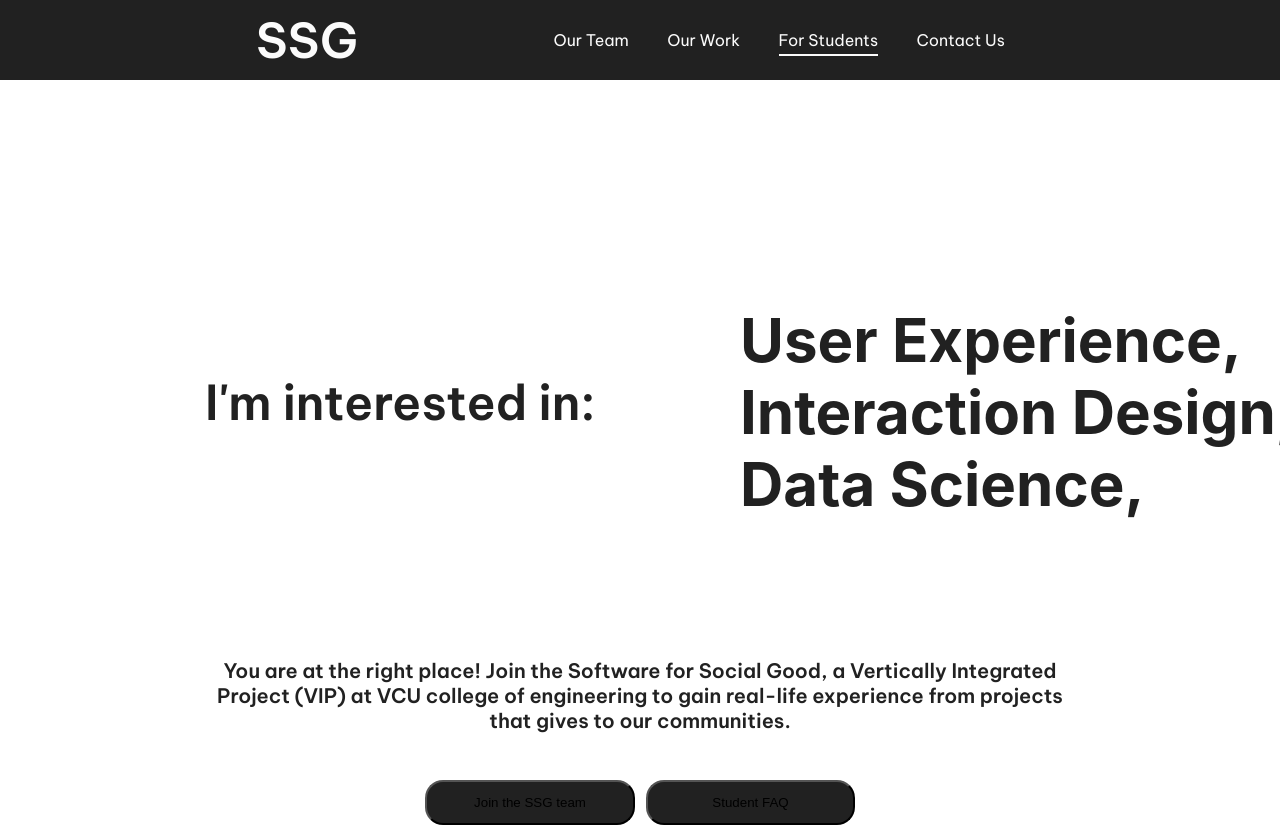
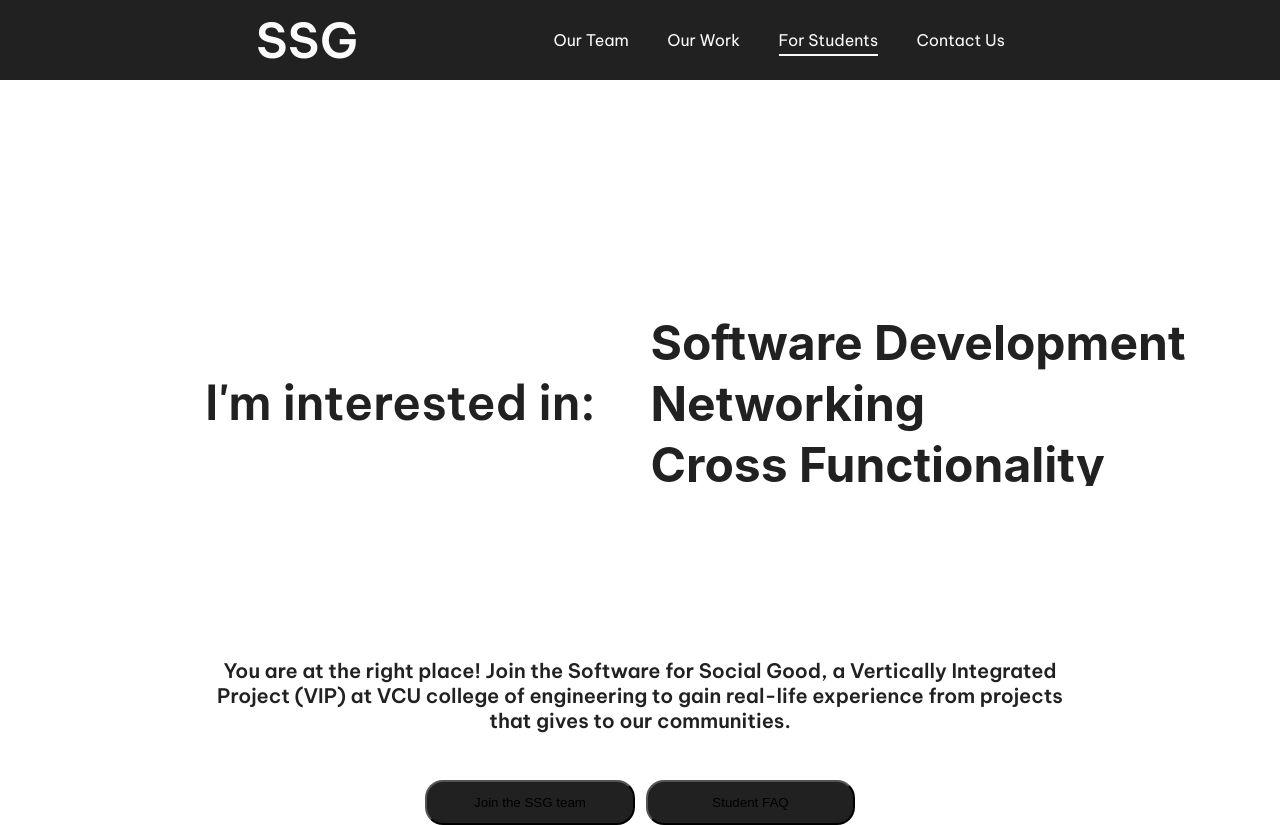
Before and after one commit to vcu-ssg/software-for-social-good-website, a Next.js app: page /forstudents in a window 1280 px wide. Built offline with nearby package versions, Linux system fonts and the light colour scheme.

Commit message:
made carousel for interested in list

```diff
--- a/components/ForStudentsLanding.js
+++ b/components/ForStudentsLanding.js
@@ -6,7 +6,53 @@ const ForStudentsLanding = () =>
         <div>
             <div>
                 <h1 className={ styles.main }>I'm interested in:</h1>
-                <h1 className= {styles.scrollWheel}> {interests.map((interest) => { return interest + ",\n"})} {lastInterest} </h1>
+                <div class= {styles.frame}>
+                    <div class={styles.carousel}>
+                        <div class= {styles.change_outer}>
+                           <div class= {styles.change_inner}>
+                            <div class= {styles.element}>
+                                User Experience
+                            </div>
+                            <div class= {styles.element}>
+                                Interaction Design
+                            </div>
+                            <div class= {styles.element}>
+                                Data Science
+                            </div>
+                            <div class= {styles.element}>
+                                Software Development
+                            </div>
+                            <div class= {styles.element}>
+                                Networking
+                            </div>
+                            <div class= {styles.element}>
+                               Cross Functionality
+                            </div>
+                            <div class= {styles.element}>
+                               Visual Design
+                            </div>
+                            <div class= {styles.element}>
+                               User Research
+                            </div>
+                            <div class= {styles.element}>
+                               Career Development
+                            </div>
+                            <div class= {styles.element}>
+                               Project Management
+                            </div>
+                            <div class= {styles.element}>
+                               Community Outreach
+                            </div>
+                            <div class= {styles.element}>
+                               Collaboration
+                            </div>
+                            <div class= {styles.element}>
+                               Product Innovation
+                            </div>
+                           </div>
+                        </div>
+                    </div>
+                </div>
                 <h5 className={ styles.sub }>
                     You are at the right place! Join the Software for Social Good, a Vertically Integrated Project (VIP)
                     at VCU college of engineering to gain real-life experience from projects that gives to our communities.
@@ -23,3 +69,5 @@ const interests = ["User Experience", "Interaction Design", "Data Science", "Sof
 const lastInterest = "Product Innovation";
 
 export default ForStudentsLanding;
+
+// </div> <h1 className= {styles.scrollWheel}> {interests.map((interest) => { return interest + ",\n"})} {lastInterest} </h1>
--- a/styles/ForStudentsLanding.module.css
+++ b/styles/ForStudentsLanding.module.css
@@ -9,6 +9,116 @@
     font-weight: 700;
     font-size: 48px;
     color: #212121;
+}
+
+.frame {
+    position: absolute;
+    width: 1000px;
+    height: 180px;
+    gap: 20px;
+    top: 306px;
+    left: calc(50% - 399px/2 - 250px);
+    overflow-y: scroll;
+}
+
+.carousel {
+    position: relative;
+    text-align: left;
+    font-size: 48px;
+    line-height: 61px;
+    width: 1000px;
+    height: 214px;
+}
+
+.carousel .change_outer {
+    position: absolute;
+    top: 0;
+    left: 46%;
+    text-align: left;
+    height: 61px;
+}
+
+.carousel .change_outer .change_inner {
+    position: relative;
+    animation: scrollThrough 20s ease-in-out infinite;
+}
+
+.carousel .change_outer .element {
+    display: block;
+    font-weight: 700;
+    color: #212121;
+
+}
+@keyframes scrollThrough {
+    0%, 7.143%{
+        transform: translateY(60px);
+        transform: opacity(100%);
+    }
+
+    7.143%, 14.286% {
+        transform: translateY(0px);
+        transform: opacity(75%);
+    }
+
+    14.286%, 21.429% {
+        transform: translateY(-60px);
+        transform: opacity(50%);
+    }
+
+    21.429%, 28.572% {
+        transform: translateY(calc(-60px * 2));
+        transform: opacity(25%);
+    }
+
+    28.572%, 36.715% {
+        transform: translateY(calc(-60px * 3));
+        transform: opacity(0%);
+    }
+
+    36.715%, 42.858% {
+        transform: translateY(calc(-60px * 4));
+        transform: opacity(0%);
+    }
+
+    42.858%,  50.001% {
+        transform: translateY(calc(-60px * 5));
+        transform: opacity(0%);
+    }
+
+    50.001%, 57.144% {
+        transform: translateY(calc(-60px * 6));
+        transform: opacity(0%);
+    }
+
+    57.144%, 64.287% {
+        transform: translateY(calc(-60px * 7));
+        transform: opacity(0%);
+    }
+
+    64.287%, 71.43% {
+        transform: translateY(calc(-60px * 8));
+        transform: opacity(0%);
+    }
+
+    71.43%, 78.573% {
+        transform: translateY(calc(-60px * 9));
+        transform: opacity(0%);
+    }
+
+    78.573%, 85.716% {
+        transform: translateY(calc(-60px * 10));
+        transform: opacity(0%);
+    }
+
+    85.716%, 92.859% {
+        transform: translateY(calc(-60px * 11));
+        transform: opacity(0%);
+    }
+
+    92.859%, 100% {
+        transform: translateY(calc(-60px * 11));
+        transform: opacity(0%);
+    }
 }
 
 .scrollWheel {
```
